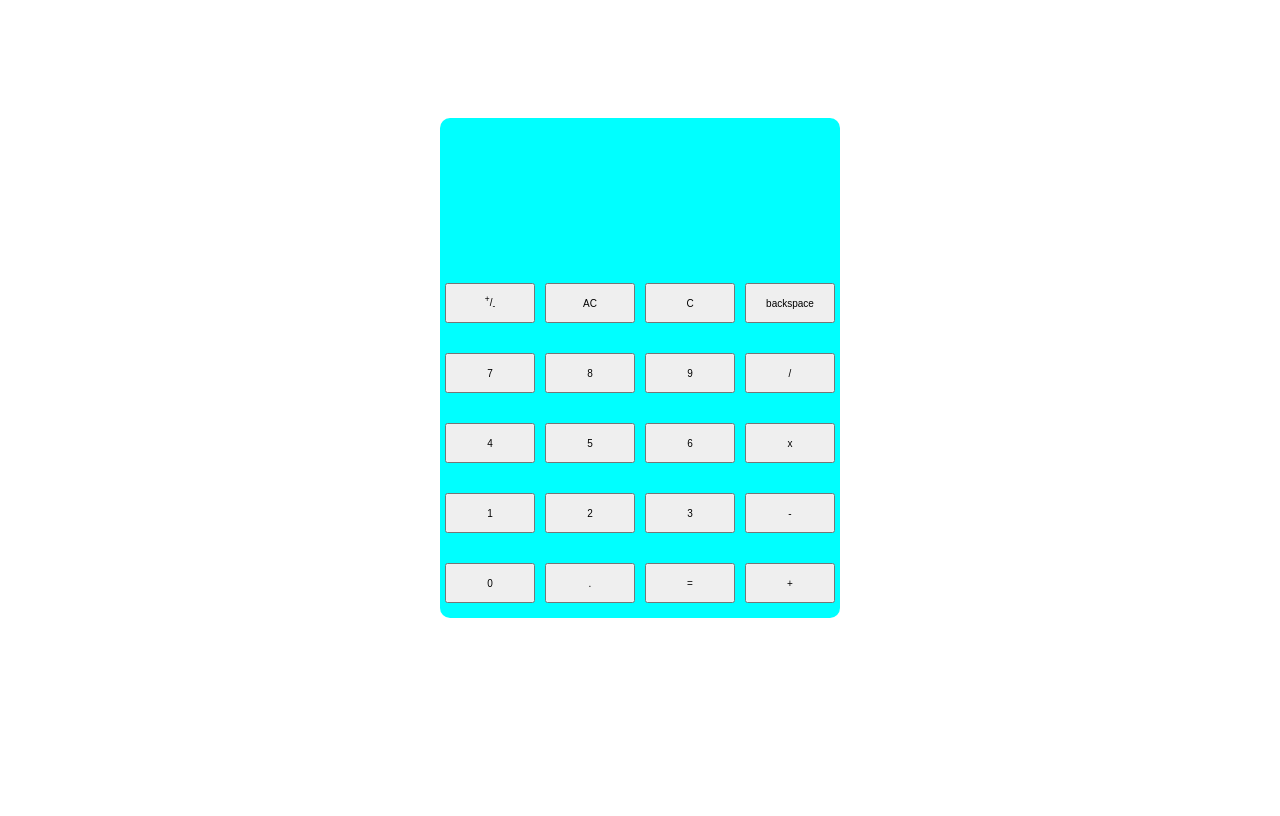
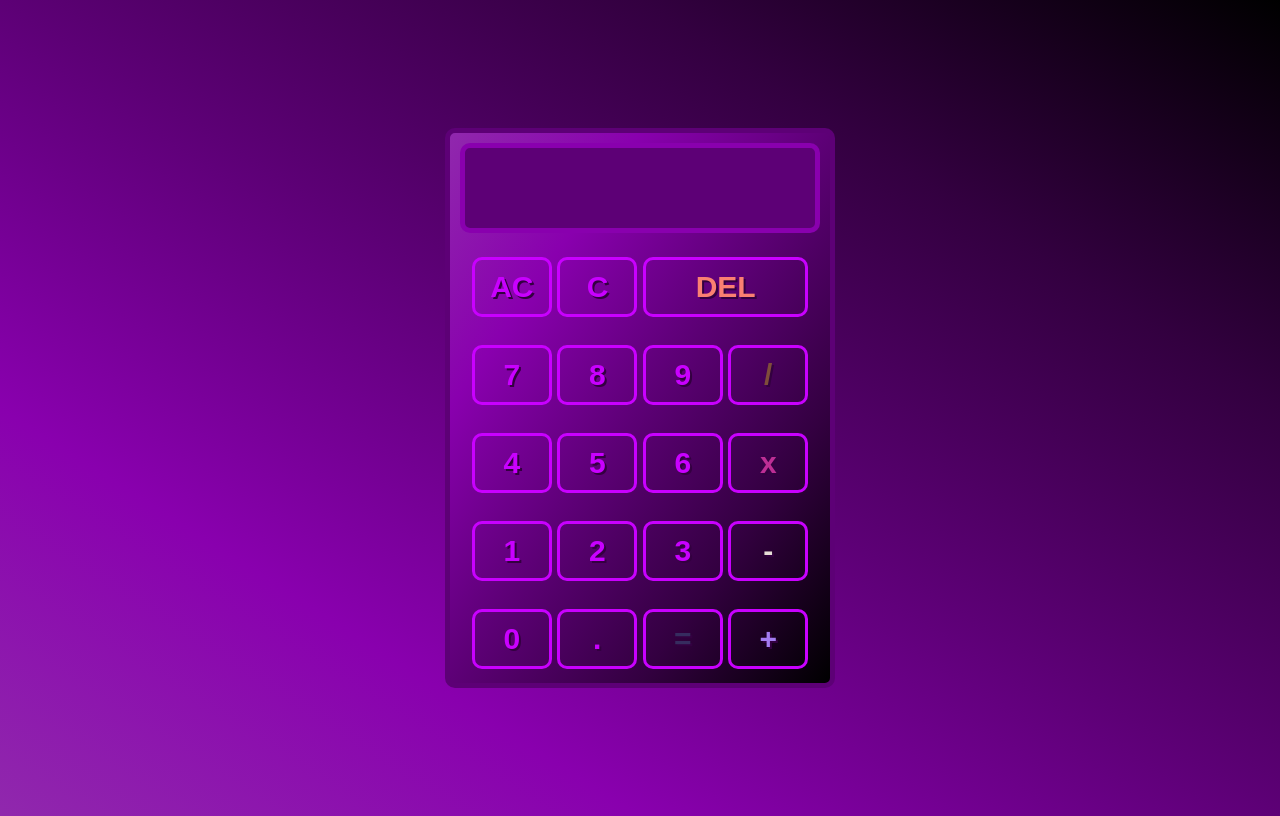
Before and after one commit to Lancer385/Calculator, a plain HTML site: page index.html in a window 1280 px wide. Drawn offline with Linux system fonts and the light colour scheme.

Commit message:
update calculator design

```diff
--- a/index.html
+++ b/index.html
@@ -10,19 +10,14 @@
     </head>
     <body>
         <div id = "container">
-            <div id = "displayBox">
-                <div id = "display">
-                    <div id="input"></div>
-                    <div id="operatorDisplay"></div>
-                    <div id="result"></div>
-                </div>
+            <div id="displayBox">
+                <div id="input"></div>
             </div>
             <div id = "buttonBox">
                 <div id="buttons">
-                    <button id="switch"><sup>+</sup>/<sub>-</sub></button>
                     <button id="AC">AC</button>
                     <button id="C">C</button>
-                    <button id="backSpace" class="material-icons">backspace</button>
+                    <button id="backSpace" class="material-icons">DEL</button>
                 </div>
                 <div id="buttons">
                     <button class="numbers" id="seven">7</button>
--- a/style.css
+++ b/style.css
@@ -1,46 +1,105 @@
+@font-face {
+    font-family: Times;
+    src: url("fonts/Time\ Normal.ttf");
+}
+
 body{
-    min-height: 90vh;
+    min-height: 100vh;
     display: flex;
     justify-content: center;
     align-items: center;
+    font-family: 'Times New Roman', Times, serif;
+    background-image: linear-gradient(to top right,	#9028ad, #8900ae, #5d0076,#330040,black);
 }
 
 #container {
     display: flex;
     flex-direction: column;
-    height: 500px;
-    width: 400px;
+    align-items: center;
+    justify-content: space-around;
+    height: 550px;
+    width: 380px;
     border-radius: 10px;
-    background-color: cyan;
+    background-image: linear-gradient(to bottom right,	#9028ad, #8900ae, #5d0076,#330040,black);
+    border: #5d0076 5px solid;
 }
 
-#displayBox {
+#displayBox{
     width: 100%;
-    height: 30%;
-    border-radius: 10px;
+    height: 20%;
     display: flex;
     justify-content: center;
     align-items: center;
 }
 
 #input{
-    width: 90%;
+    width: 350px;
+    height: 80px;
+    display: flex;
+    color: #c900ff;
+    font-family: "Times";
+    font-size: 20px;
+    justify-content: center;
+    align-items: center;
+    border: 5px #8900ae solid;
+    border-radius: 10px;
+    background-color: #5d0076;
+
+}
+
+#buttonBox {
+    font-family: sans-serif;
     height: 80%;
-    background-color: antiquewhite;
-}
-#buttonBox {
-    height: 70%;
+    width: 100%;
     display: flex;
     flex-direction: column;
+    align-items: center;
     justify-content: space-around;
+
 }
 #buttons {
     display: flex;
     justify-content: space-around;
+    width: 90%;
 }
 
 button {
-    width: 90px;
-    height: 40px;
+    width: 80px;
+    height: 60px;
     font-size: 10px;
+    border-radius: 10px;
+    border:3px solid #c900ff;
+    color: #c900ff;
+    font-size: 30px;
+    font-weight: 800;
+    text-shadow: 2px 2px #330040;
+    background:none;
 }
+#backSpace {
+    color: salmon;
+    width: 165px;
+}
+#plus {
+    color: #a37cf0;
+}
+#minus {
+    color: #e6ddd6;
+}
+#divide {
+    color: #7f4d3b;
+}
+#multiply {
+    color: #bd2e95
+}
+#equal {
+    color: #362c5f;
+}
+button:hover , #plus:hover , #divide:hover, #minus:hover, #multiply:hover, #backSpace:hover,#equal:hover {
+    background-color: #c900ff;
+    color: #330040;
+    text-shadow: none;
+}
+button:active, #plus:active , #divide:active, #minus:active, #multiply:active, #backSpace:active,#equal:active{
+    background-color: #330040;
+    color: #c900ff;
+}
```
